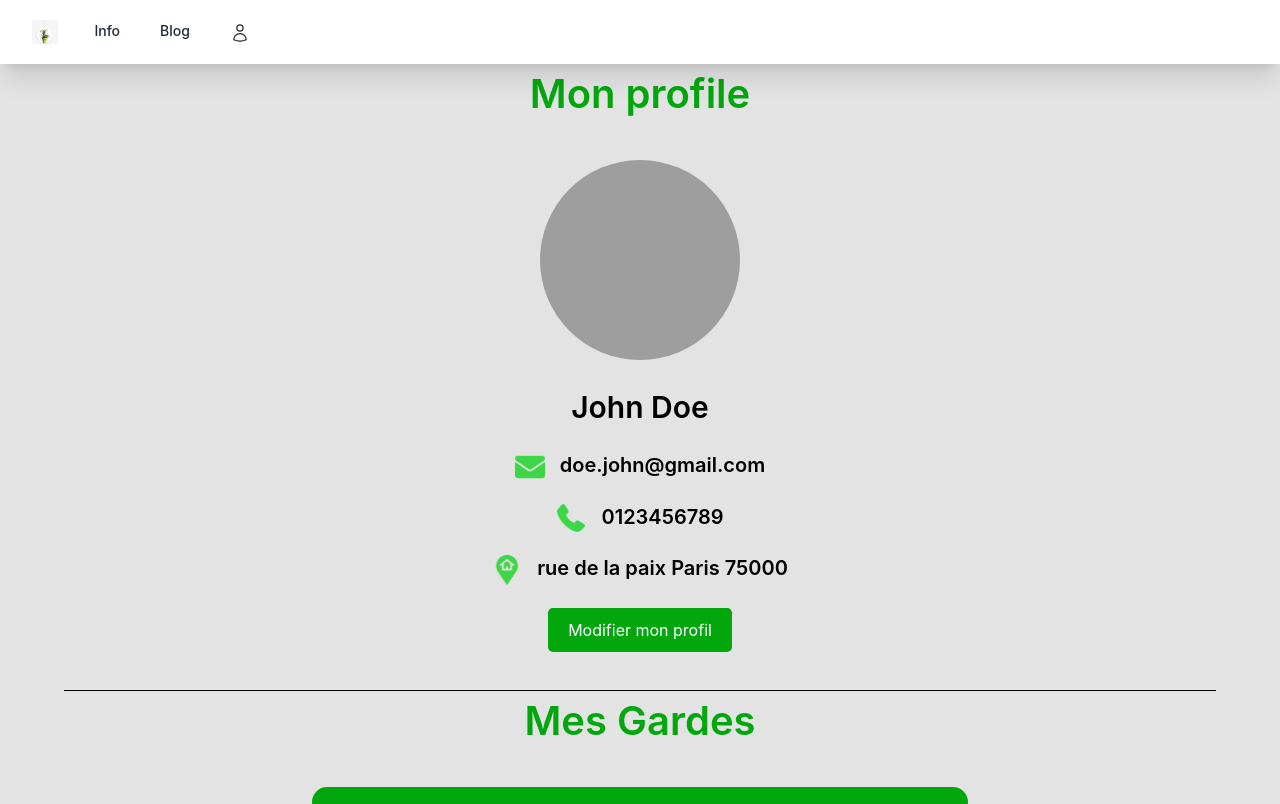
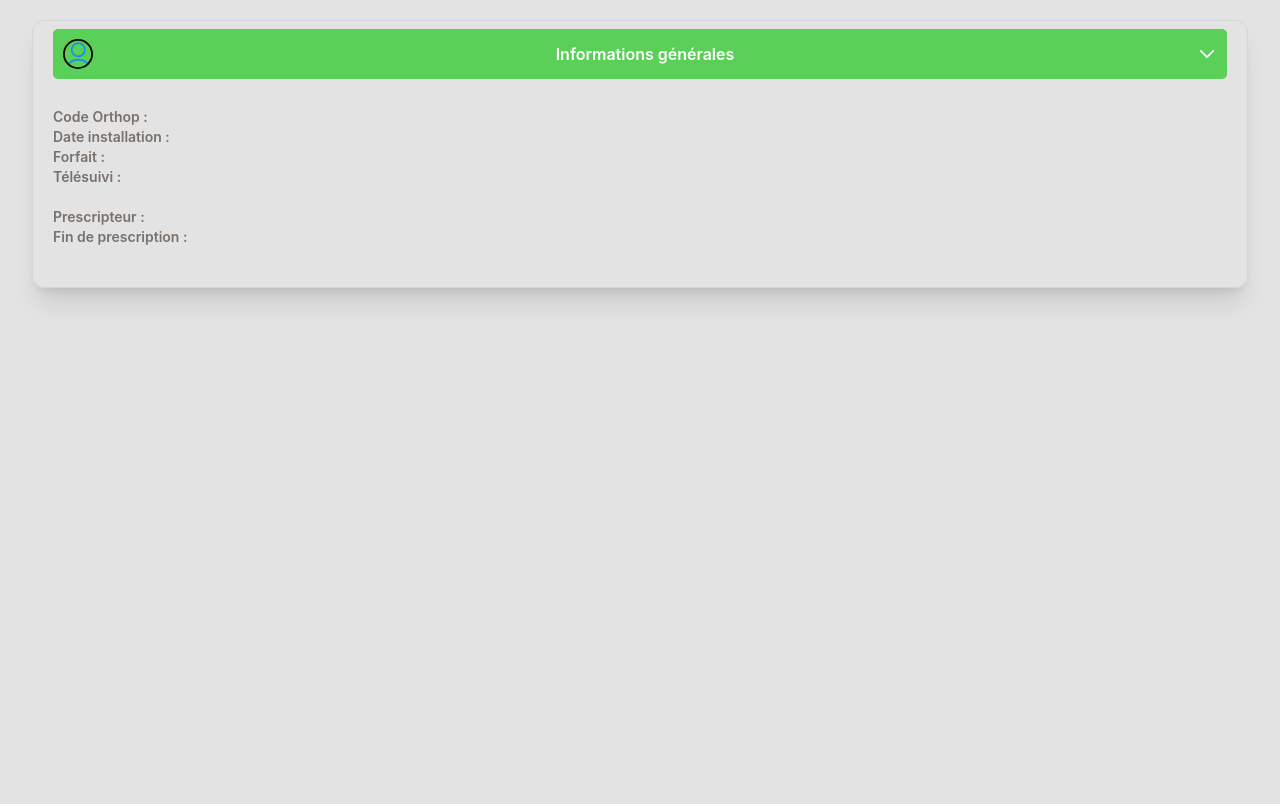
Before and after one commit to killiandevapp/arosa_je, a React (Create React App) app: page /profil in a window 1280 px wide. Shown: the top 804 px of the page. Built offline with nearby package versions, Linux system fonts and the light colour scheme; grey boxes are pictures that could not be loaded.

Commit message:
'avancement'

```diff
--- a/package.json
+++ b/package.json
@@ -8,6 +8,7 @@
     "@fortawesome/react-fontawesome": "^0.2.0",
     "@headlessui/react": "^1.7.18",
     "@heroicons/react": "^2.1.3",
+    "@material-tailwind/react": "^2.1.9",
     "@testing-library/jest-dom": "^5.17.0",
     "@testing-library/react": "^13.4.0",
     "@testing-library/user-event": "^13.5.0",
--- a/src/pages/connexion.jsx
+++ b/src/pages/connexion.jsx
@@ -61,8 +61,8 @@ import axiosInstance from '../api/conf';
 
 export default function Connexion() {
     const [getData, setGetData] = useState({
-        "email": "kiki1rferfe234@example.com",
-        "password":"12fer344"
+        "email": "killianvincent@example.com",
+        "password":"kiki1234"
     });
 
     async function triggerConnection() {
--- a/src/pages/enregistrement.jsx
+++ b/src/pages/enregistrement.jsx
@@ -6,13 +6,13 @@ import axios from 'axios';
 
 export default function Enregistrement() {
     const [userData, setUserData] = useState({
-        "fullname": "killian vcfffnt",
-        "email": "kiki1rferfe234@example.com",
+        "fullname": "killian vincent",
+        "email": "killianvincent@example.com",
         "address": "123 Maaferfple Street",
-        "password":"12fer344",
+        "password":"kiki1234",
         "zip": 12345,
         "city": "Springfield",
-        "phone": "5558-12834",
+        "phone": "598-12834",
         "role": "owner"
     });
 
--- a/src/pages/profil.jsx
+++ b/src/pages/profil.jsx
@@ -1,151 +1,290 @@
-import React, { useState, useEffect } from "react";
-import "../styles/profil.css";
-import "../styles/editProfil.css"
-import data from "../data/johnDoe.json";
+// import React, { useState, useEffect } from "react";
+// import "../styles/profil.css";
+// import "../styles/editProfil.css"
+// import data from "../data/johnDoe.json";
 
-// Import des composants Header et Footer
-import Header from "../components/header";
-import Footer from "../components/footer";
+// // Import des composants Header et Footer
+// import Header from "../components/header";
+// import Footer from "../components/footer";
 
-//import des icons
-import mail from "../assets/email.png";
-import phone from "../assets/phone-call.png";
-import address from "../assets/location-pin.png";
-import flower from "../assets/flower-pot.png";
+// //import des icons
+// import mail from "../assets/email.png";
+// import phone from "../assets/phone-call.png";
+// import address from "../assets/location-pin.png";
+// import flower from "../assets/flower-pot.png";
 
-export default function MyProfilePage() {
-  const [editing, setEditing] = useState(false);
-  const [userData, setUserData] = useState({});
+// export default function MyProfilePage() {
+//   const [editing, setEditing] = useState(false);
+//   const [userData, setUserData] = useState({});
 
-  useEffect(() => {
-    setUserData(data);
-  }, []);
+//   useEffect(() => {
+//     setUserData(data);
+//   }, []);
 
-  const toggleEditing = () => {
-    setEditing(!editing);
-  };
+//   const toggleEditing = () => {
+//     setEditing(!editing);
+//   };
 
-  const handleChanges = (e) => {
-    const { name, value } = e.target;
-    setUserData((prevData) => ({
-      ...prevData,
-      [name]: value,
-    }));
-  };
+//   const handleChanges = (e) => {
+//     const { name, value } = e.target;
+//     setUserData((prevData) => ({
+//       ...prevData,
+//       [name]: value,
+//     }));
+//   };
 
-  const handleSubmit = (e) => {
-    e.preventDefault();
-    toggleEditing();
-  };
+//   const handleSubmit = (e) => {
+//     e.preventDefault();
+//     toggleEditing();
+//   };
 
-  const ProfileDisplay = () => {
-    return (
-      <div className="body">
-        <Header />
-        <h1 className="section-title">Mon profile</h1>
-        <div className="profile">
-            <img
-              className="profilPicture"
-              src={userData.profilPicture}
-              alt="profil"
-            />
-             <h1 className="name">{userData.firstName + " " + userData.name}</h1>
-            <p className="profil-data">
-              <img src={mail} alt="mail" className="icons" />
-              {userData.mail}
-            </p>
-            <p className="profil-data">
-              <img src={phone} alt="phone" className="icons" />
-              {userData.phone}
-            </p>
-            <p className="profil-data">
-              <img src={address} alt="address" className="icons" />
-              {userData.street + " " + userData.city + " " + userData.zip}
-            </p>
-            <button
-            id="editButton"
-            className="button-modifier" onClick={toggleEditing}>
-              Modifier mon profil
-            </button>
-        </div>
-        <div className="separator" />
-        <h1 className="section-title">Mes Gardes</h1>
-        <div className="gardes">
-          {userData.gardes &&
-            userData.gardes.map((garde, index) => (
-              <div className="garde-display" key={index}>
-                <img src={flower} alt="flower" className="icons" />
-                <p>Date de début : {garde.debut}</p>
-                <p>Date de fin : {garde.fin}</p>
-                <p>Type de plante : {garde.typePlante}</p>
-              </div>
-            ))}
-        </div>
-        <div className="space" />
-        <Footer />
-      </div>
-    );
-  };
+//   const ProfileDisplay = () => {
+//     return (
+//       <div className="body">
+//         <Header />
+//         <h1 className="section-title">Mon profile</h1>
+//         <div className="profile">
+//             <img
+//               className="profilPicture"
+//               src={userData.profilPicture}
+//               alt="profil"
+//             />
+//              <h1 className="name">{userData.firstName + " " + userData.name}</h1>
+//             <p className="profil-data">
+//               <img src={mail} alt="mail" className="icons" />
+//               {userData.mail}
+//             </p>
+//             <p className="profil-data">
+//               <img src={phone} alt="phone" className="icons" />
+//               {userData.phone}
+//             </p>
+//             <p className="profil-data">
+//               <img src={address} alt="address" className="icons" />
+//               {userData.street + " " + userData.city + " " + userData.zip}
+//             </p>
+//             <button
+//             id="editButton"
+//             className="button-modifier" onClick={toggleEditing}>
+//               Modifier mon profil
+//             </button>
+//         </div>
+//         <div className="separator" />
+//         <h1 className="section-title">Mes Gardes</h1>
+//         <div className="gardes">
+//           {userData.gardes &&
+//             userData.gardes.map((garde, index) => (
+//               <div className="garde-display" key={index}>
+//                 <img src={flower} alt="flower" className="icons" />
+//                 <p>Date de début : {garde.debut}</p>
+//                 <p>Date de fin : {garde.fin}</p>
+//                 <p>Type de plante : {garde.typePlante}</p>
+//               </div>
+//             ))}
+//         </div>
+//         <div className="space" />
+//         <Footer />
+//       </div>
+//     );
+//   };
 
-  const ProfileEdit = () => {
-    return (
-      <form className="profile-edit" onSubmit={handleSubmit}>
-        <input
-        id="firstName"
-          type="text"
-          name="firstName"
-          value={userData.firstName}
-          onChange={handleChanges}
-        />
-        <input
-        id="name"
-          type="text"
-          name="name"
-          value={userData.name}
-          onChange={handleChanges}
-        />
-        <input
-        id="mail"
-          type="text"
-          name="mail"
-          value={userData.mail}
-          onChange={handleChanges}
-        />
-        <input
-        id="phone"
-          type="text"
-          name="phone"
-          value={userData.phone}
-          onChange={handleChanges}
-        />
-        <input
-        id="address"
-          type="text"
-          name="address"
-          value={
-            userData.street +
-            " " +
-            userData.city +
-            " " +
-            userData.zip
-          }
-          onChange={handleChanges}
-        />
-        <button
-          id="saveButton"
-          type="submit">Save</button>
-        <button
-          id="cancelButton"
-          type="button" onClick={toggleEditing}>
-          Cancel
-        </button>
-      </form>
-    );
-  };
+//   const ProfileEdit = () => {
+//     return (
+//       <form className="profile-edit" onSubmit={handleSubmit}>
+//         <input
+//         id="firstName"
+//           type="text"
+//           name="firstName"
+//           value={userData.firstName}
+//           onChange={handleChanges}
+//         />
+//         <input
+//         id="name"
+//           type="text"
+//           name="name"
+//           value={userData.name}
+//           onChange={handleChanges}
+//         />
+//         <input
+//         id="mail"
+//           type="text"
+//           name="mail"
+//           value={userData.mail}
+//           onChange={handleChanges}
+//         />
+//         <input
+//         id="phone"
+//           type="text"
+//           name="phone"
+//           value={userData.phone}
+//           onChange={handleChanges}
+//         />
+//         <input
+//         id="address"
+//           type="text"
+//           name="address"
+//           value={
+//             userData.street +
+//             " " +
+//             userData.city +
+//             " " +
+//             userData.zip
+//           }
+//           onChange={handleChanges}
+//         />
+//         <button
+//           id="saveButton"
+//           type="submit">Save</button>
+//         <button
+//           id="cancelButton"
+//           type="button" onClick={toggleEditing}>
+//           Cancel
+//         </button>
+//       </form>
+//     );
+//   };
 
+//   return (
+//     <div className="profile-page">
+//       {editing ? <ProfileEdit /> : <ProfileDisplay />}
+//     </div>
+//   );
+// }
+
+
+import React, { useState } from 'react';
+import axiosInstance from '../api/conf';
+import {
+  Accordion,
+  AccordionHeader,
+  AccordionBody,
+} from "@material-tailwind/react";
+
+
+function Icon({ id, open }) {
   return (
-    <div className="profile-page">
-      {editing ? <ProfileEdit /> : <ProfileDisplay />}
-    </div>
+      <svg
+          xmlns="http://www.w3.org/2000/svg"
+          fill="none"
+          viewBox="0 0 24 24"
+          strokeWidth={2}
+          stroke="currentColor"
+          className={`${open ? "rotate-180" : ""} h-5 w-5 transition-transform`}
+      >
+          <path strokeLinecap="round" strokeLinejoin="round" d="M19.5 8.25l-7.5 7.5-7.5-7.5" />
+      </svg>
   );
 }
+
+export default function Profil() {
+    const [dataProfil, setDataProfil] = useState();
+    const [openAcc1, setOpenAcc1] = useState(true);
+    const handleOpenAcc1 = () => setOpenAcc1((cur) => !cur);
+
+
+
+
+    return (
+      <>
+                 <div className="justify-center items-center my-5 mx-8 rounded-xl shadow-xl border border-gray-300">
+                <>
+                    <Accordion className="mb-5" open={openAcc1} icon={<Icon id={1} open={!openAcc1} />}>
+                        <div className="mx-5 mt-2">
+                            <AccordionHeader className="text-md mb-2" onClick={handleOpenAcc1}>
+
+
+                                <svg width="30" height="30" viewBox="0 0 100 100" fill="none" xmlns="http://www.w3.org/2000/svg">
+                                    <g clipPath="url(#clip0_640_2)">
+                                        <circle cx="51" cy="36" r="22" stroke="#1791EE" strokeWidth="6" />
+                                        <path d="M90 102.5C90 120.62 72.9483 136 51 136C29.0517 136 12 120.62 12 102.5C12 84.38 29.0517 69 51 69C72.9483 69 90 84.38 90 102.5Z" stroke="#1791EE" strokeWidth="6" />
+                                    </g>
+                                    <rect x="3" y="3" width="94" height="94" rx="47" stroke="black" strokeWidth="6" />
+                                    <defs>
+                                        <clipPath id="clip0_640_2">
+                                            <rect width="100" height="100" rx="50" fill="white" />
+                                        </clipPath>
+                                    </defs>
+                                </svg>
+                                Informations générales
+                            </AccordionHeader>
+                            <AccordionBody>
+                                {/* Information générale du client */}
+                                <div id="ctnGenInfoPatient" className="grid grid-cols-">
+                                    <div id="ctnInfoGeneralePatientTop" className="col-start-1 col-span-2">
+
+
+                                        <p className="font-bold text-xl/8">
+                                        </p>
+                                    </div>
+                                    <div id="ctnInfoGeneralePatientMiddle" className="col-start-1 col-end-2 flex mb-5 max-sm:flex-col">
+                                        <span className="mr-3"></span>
+                                        <span className="mr-3"></span>
+                                        <span className="font-semibold"> </span>
+
+                                    </div>
+                                    <div className="col-start-3 col-end-4 row-start-1 row-end-2 flex justify-end">
+
+
+                                    </div>
+                                    <div className="col-start-1 col-end-2 row-start-3 row-end-4" id="ctnInfoGeneralePatientBottomLeft">
+
+                                        <span className="text-stone-500 font-semibold mr-3">Code Orthop : </span>
+                                        <p><span className="text-stone-500 font-semibold">Date installation : </span></p>
+                                        <p><span className="text-stone-500 font-semibold">Forfait : </span></p>
+
+                                        <p><span className="text-stone-500 font-semibold">Télésuivi : </span></p>
+
+
+
+                                        <p className="mt-5"><span className="text-stone-500 font-semibold">Prescripteur : </span></p>
+                                        <p className="mb-5"><span className="text-stone-500 font-semibold">Fin de prescription : </span></p>
+                                        <p className="mb-5"><span className="text-stone-500 font-semibold ">  </span></p>
+
+
+
+                                    </div>
+                                    {/* Ligne séparateur */}
+                                    <div className="h-divider">
+                                        <div className="itemShadow"></div>
+                                    </div>
+
+                                    {/* Information adresse et téléphone */}
+                                    <div className="col-start-2 col-end-3 row-start-3 row-end-4 flex flex-col">
+                                        <div className="flex">
+                                            <p className="font-semibold	text-stone-500"></p>
+
+                                        </div>
+
+
+                                        <p className="flex flex-col mb-5 text-black">
+
+                                        </p>
+
+                                        <div className="flex mb-5">
+
+
+
+                                        </div>
+
+
+
+
+
+                                    </div>
+
+
+
+                                </div>
+
+                                {/* Information livraison */}
+
+
+
+                            </AccordionBody>
+                        </div>
+                    </Accordion>
+
+                </>
+            </div>
+         </>
+    );
+}
```
Also changed, not shown: djangoSave.txt, 1 other file (tests, documents, lock files or other folders).
